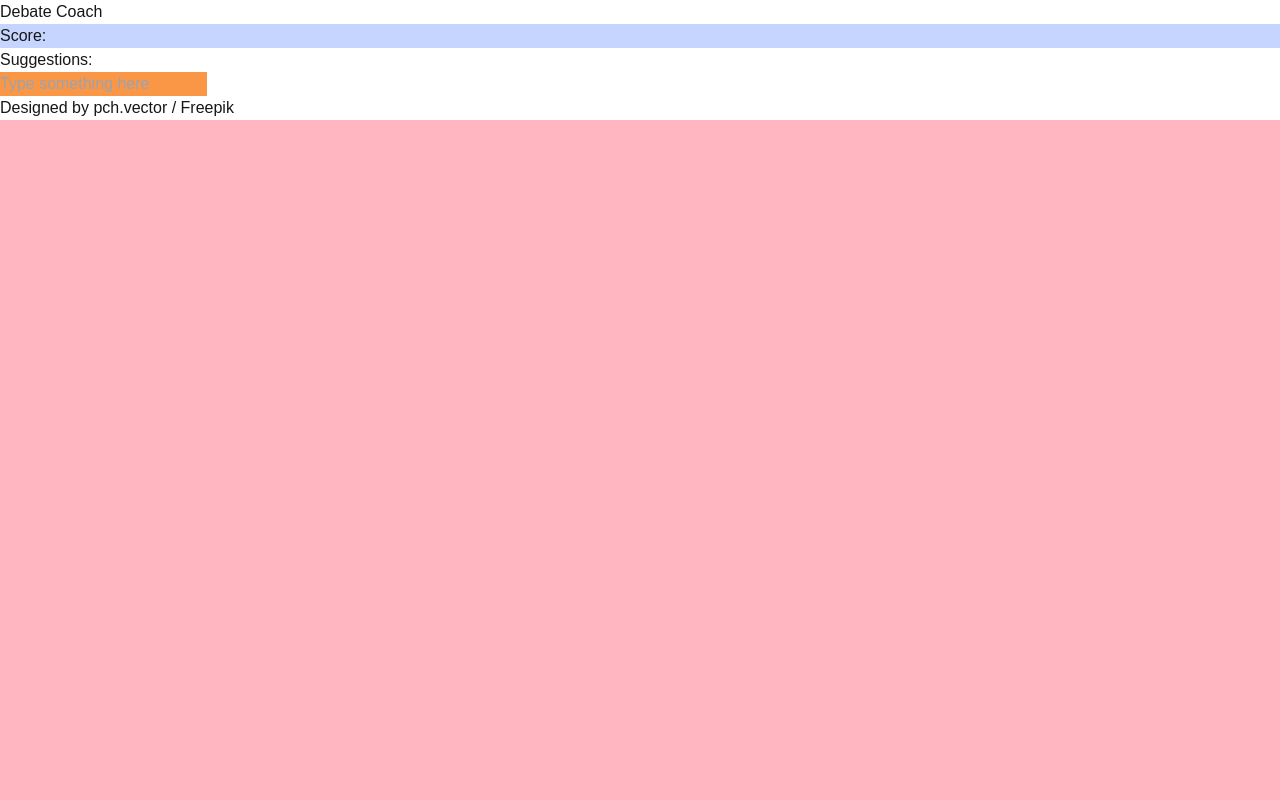
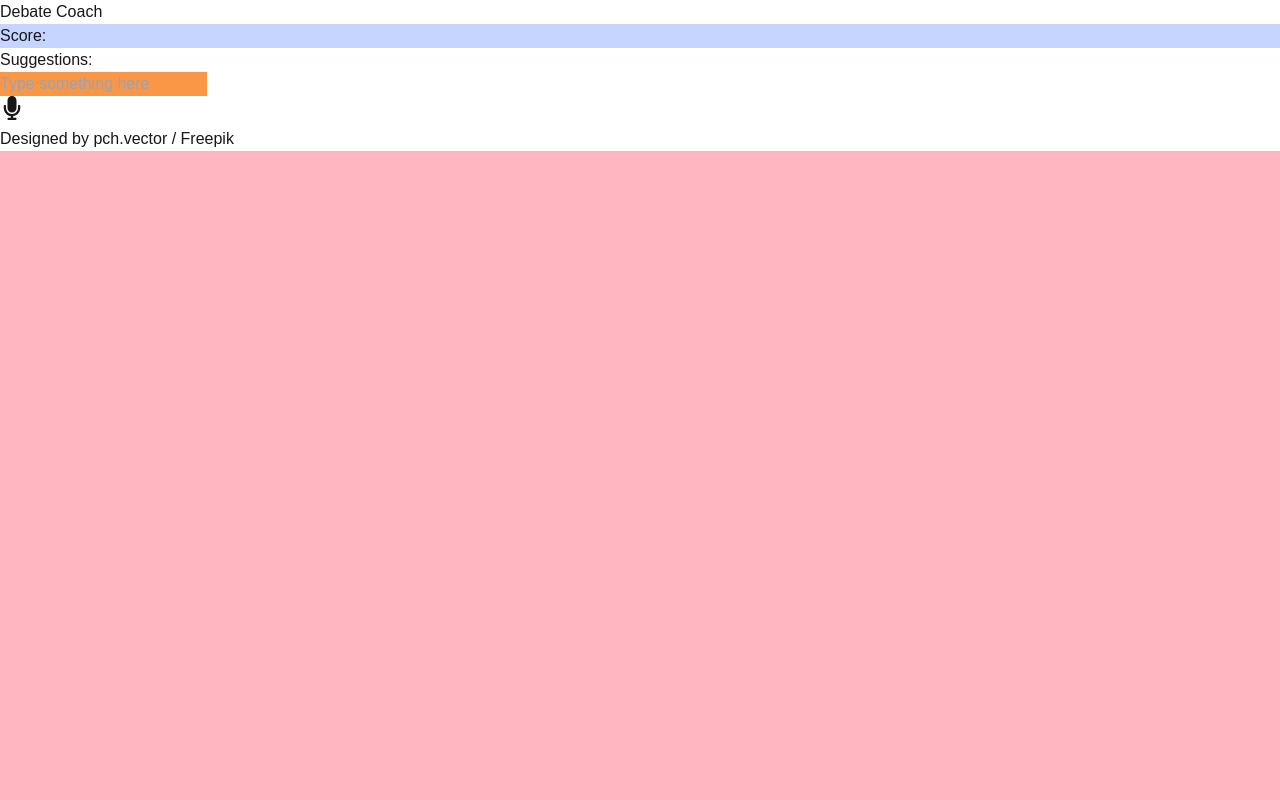
Before and after one commit to maria-nastase/ArguMentor, a Next.js app in the folder debate/: page / in a window 1280 px wide. Shown: the top 800 px of the page. Built offline with nearby package versions, Linux system fonts and the light colour scheme.

Commit message:
adding audio input file

```diff
--- a/debate/package.json
+++ b/debate/package.json
@@ -13,7 +13,8 @@
     "next": "15.0.3",
     "openai": "^4.71.1",
     "react": "19.0.0-rc-66855b96-20241106",
-    "react-dom": "19.0.0-rc-66855b96-20241106"
+    "react-dom": "19.0.0-rc-66855b96-20241106",
+    "react-icons": "^5.3.0"
   },
   "devDependencies": {
     "@types/node": "^20",
--- /dev/null
+++ b/debate/src/app/api/save-audio/route.ts
@@ -0,0 +1,45 @@
+import { NextRequest, NextResponse } from 'next/server';
+import { writeFile, mkdir } from 'fs/promises';
+import * as path from 'path';
+
+export async function POST(request: NextRequest) {
+  try {
+    const formData = await request.formData();
+    const audioFile = formData.get('audio') as Blob;
+
+    if (!audioFile) {
+      return NextResponse.json(
+        { error: 'No audio file provided' },
+        { status: 400 }
+      );
+    }
+
+    // Convert the blob to a buffer
+    const buffer = Buffer.from(await audioFile.arrayBuffer());
+
+    // Create a unique filename using timestamp
+    const timestamp = Date.now();
+    const filename = `speech.webm`;
+
+    // Create the audio directory if it doesn't exist
+    const audioDir = path.join(process.cwd(), 'public', 'recording');
+    await mkdir(audioDir, { recursive: true });
+
+    // Save the file
+    const filePath = path.join(audioDir, filename);
+    await writeFile(filePath, buffer);
+
+    // Return the public URL path
+    return NextResponse.json({
+      message: 'File uploaded successfully',
+      path: `/recording/${filename}`
+    });
+
+  } catch (error) {
+    console.error('Error saving audio:', error);
+    return NextResponse.json(
+      { error: 'Failed to save audio file' },
+      { status: 500 }
+    );
+  }
+}
--- /dev/null
+++ b/debate/src/app/components/AudioRecorder.tsx
@@ -0,0 +1,81 @@
+import { useState, useRef } from 'react';
+import { FaMicrophone, FaStop } from 'react-icons/fa';
+
+const AudioRecorder = () => {
+  const [isRecording, setIsRecording] = useState(false);
+  const [audioURL, setAudioURL] = useState<string | null>(null);
+  const mediaRecorderRef = useRef<MediaRecorder | null>(null);
+  const chunksRef = useRef<Blob[]>([]);
+
+  const startRecording = async () => {
+    try {
+      const stream = await navigator.mediaDevices.getUserMedia({ audio: true });
+      const mediaRecorder = new MediaRecorder(stream, {
+        mimeType: 'audio/webm;codecs=opus'
+      });
+
+      mediaRecorderRef.current = mediaRecorder;
+      chunksRef.current = [];
+
+      mediaRecorder.addEventListener('dataavailable', (event) => {
+        if (event.data.size > 0) {
+          chunksRef.current.push(event.data);
+        }
+      });
+
+      mediaRecorder.addEventListener('stop', async () => {
+        const audioBlob = new Blob(chunksRef.current, { type: 'audio/webm;codecs=opus' });
+        const formData = new FormData();
+        formData.append('audio', audioBlob, 'speech.webm');
+
+        try {
+          const response = await fetch('/api/save-audio', {
+            method: 'POST',
+            body: formData,
+          });
+
+          const data = await response.json();
+          if (data.path) {
+            setAudioURL(data.path);
+          }
+        } catch (error) {
+          console.error('Error uploading audio:', error);
+        }
+      });
+
+      mediaRecorder.start(1000); // Collect data every second
+      setIsRecording(true);
+    } catch (error) {
+      console.error('Error starting recording:', error);
+    }
+  };
+
+  const stopRecording = () => {
+    if (mediaRecorderRef.current && isRecording) {
+      mediaRecorderRef.current.stop();
+      mediaRecorderRef.current.stream.getTracks().forEach(track => track.stop());
+      setIsRecording(false);
+    }
+  };
+
+  return (
+    <div className="flex flex-col items-center gap-4">
+      <button
+        onClick={isRecording ? stopRecording : startRecording}
+        className="flex audio items-center justify-center w-16 h-16 text-purple-600 rounded-full"
+      >
+        {isRecording ? <FaStop size={24} /> : <FaMicrophone size={24} />}
+      </button>
+
+      {audioURL && (
+        <div className="mt-4">
+          <audio controls src={audioURL}>
+            Your browser does not support the audio element.
+          </audio>
+        </div>
+      )}
+    </div>
+  );
+};
+
+export default AudioRecorder;
--- a/debate/src/app/page.tsx
+++ b/debate/src/app/page.tsx
@@ -4,6 +4,7 @@ import AppStateProvider from './components/AppStateContext';
 import ResponseLog from './components/ResponseLog';
 import { useState } from 'react';
 import BGImage from './components/BGImage';
+import AudioRecorder from "./components/AudioRecorder";
 
 
 export default function Home() {
@@ -14,6 +15,9 @@ export default function Home() {
           <h1>Debate Coach</h1>
           <ResponseLog></ResponseLog>
           <GPTInput></GPTInput>
+          <div className="button">
+            <AudioRecorder />
+            </div>
         </main>
         <footer className="row-start-3 flex gap-6 flex-wrap items-center justify-center">
           <a href="http://www.freepik.com">Designed by pch.vector / Freepik</a>
```
Also changed, not shown: 1 other file (tests, documents, lock files or other folders).
